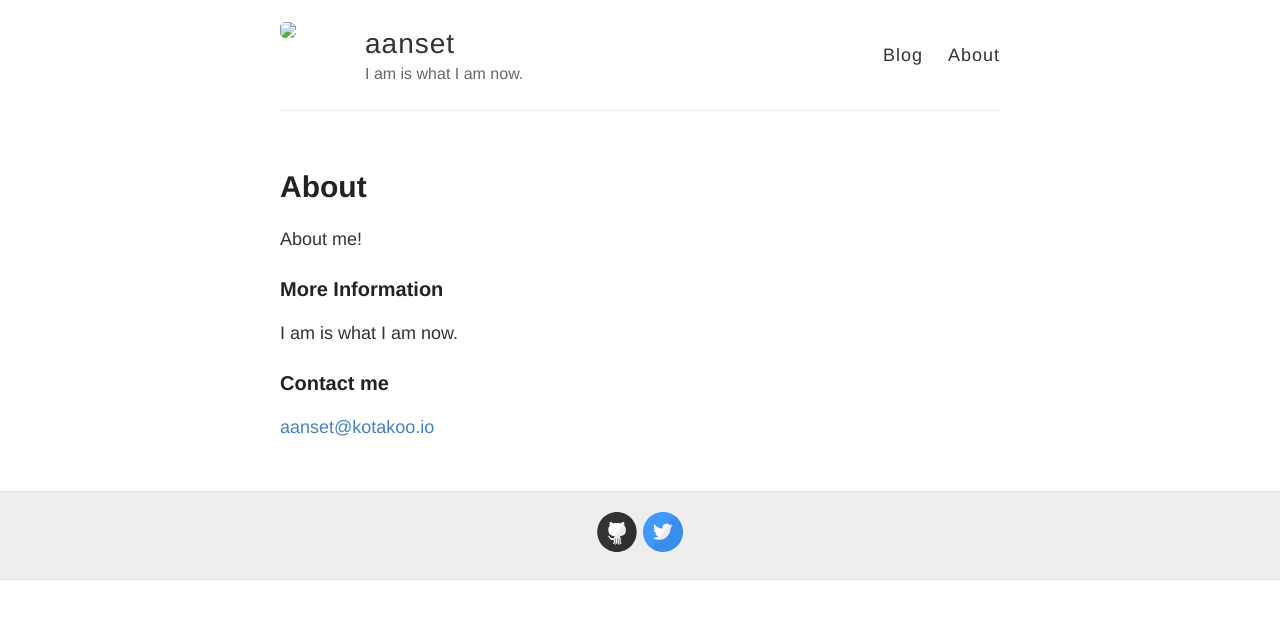
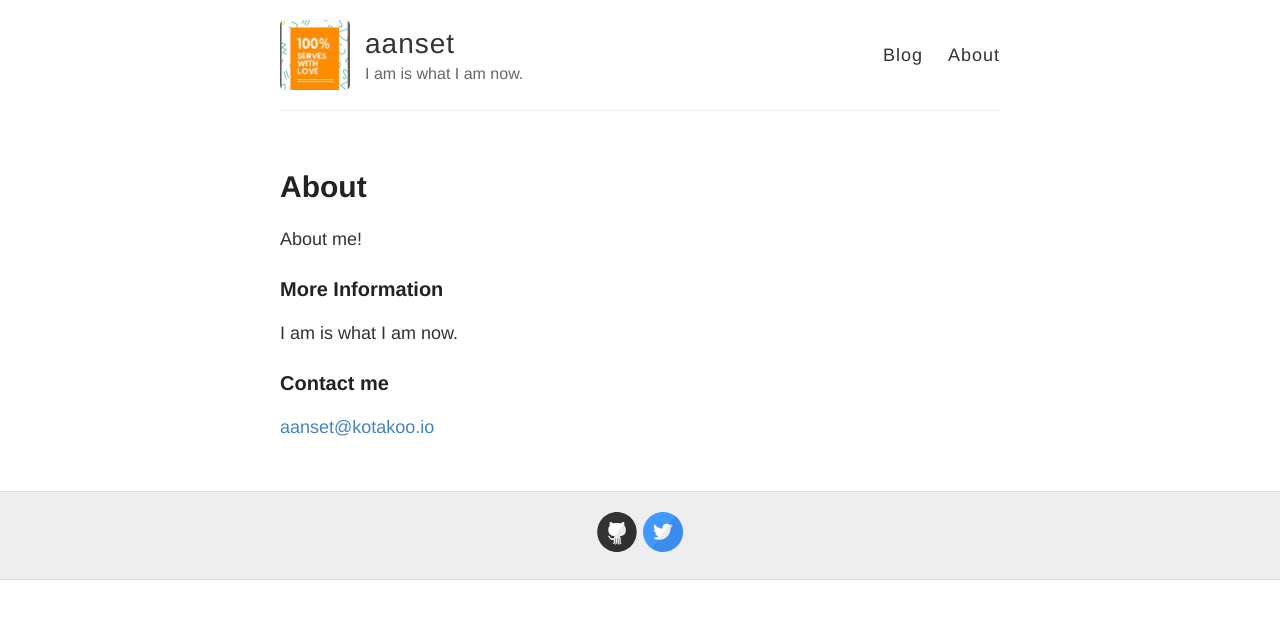
Before and after one commit to rakemiel/windows2000, a Jekyll site: the page built from about.md, in a window 1280 px wide. Shown: the top 619 px of the page. Built offline with Jekyll 4.4.1, drawn with Linux system fonts in a browser that asks for light colours.

Commit message:
Update _config.yml

```diff
--- a/_config.yml
+++ b/_config.yml
@@ -9,7 +9,7 @@ name: aanset
 description: I am is what I am now.
 
 # URL of your avatar or profile pic (you could use your GitHub profile pic)
-avatar: images/aanset-logo.png
+avatar: https://aanset.github.io/images/aanset-logo.png
 
 #
 # Flags below are optional
```
